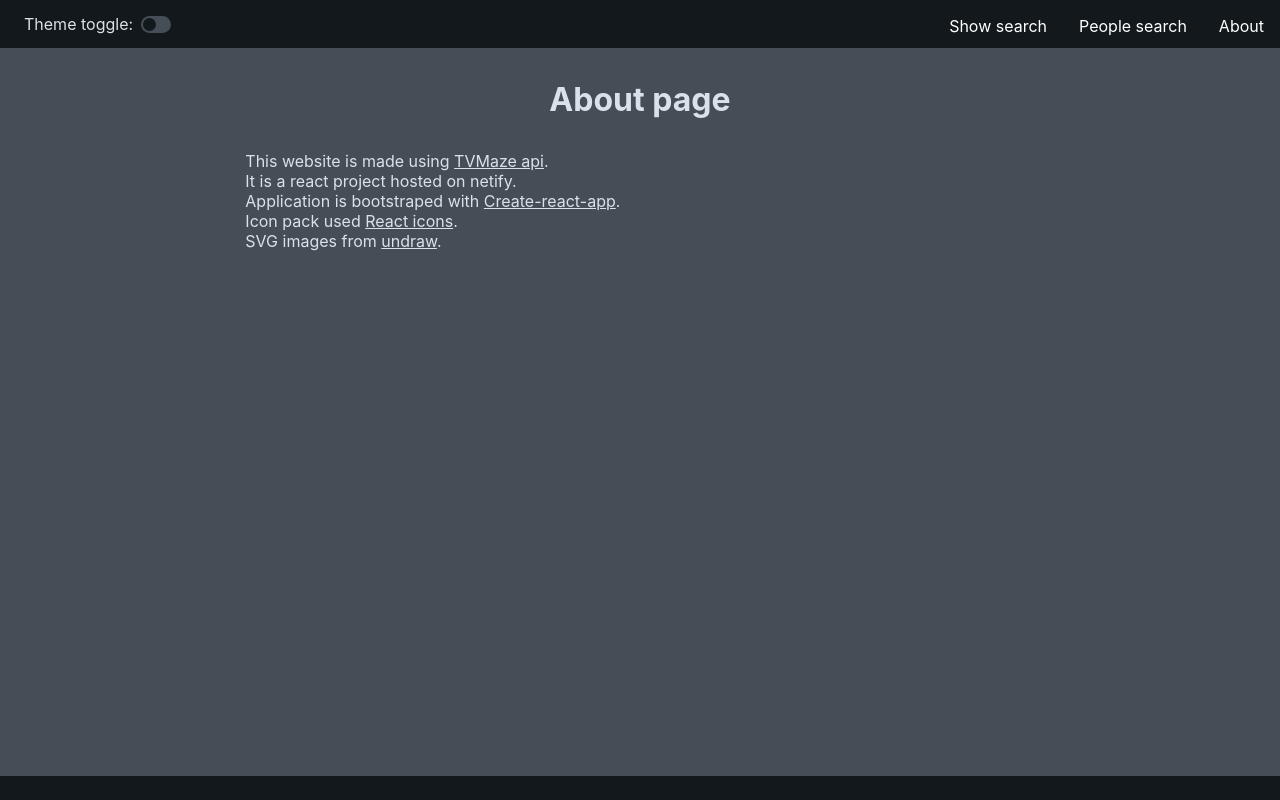
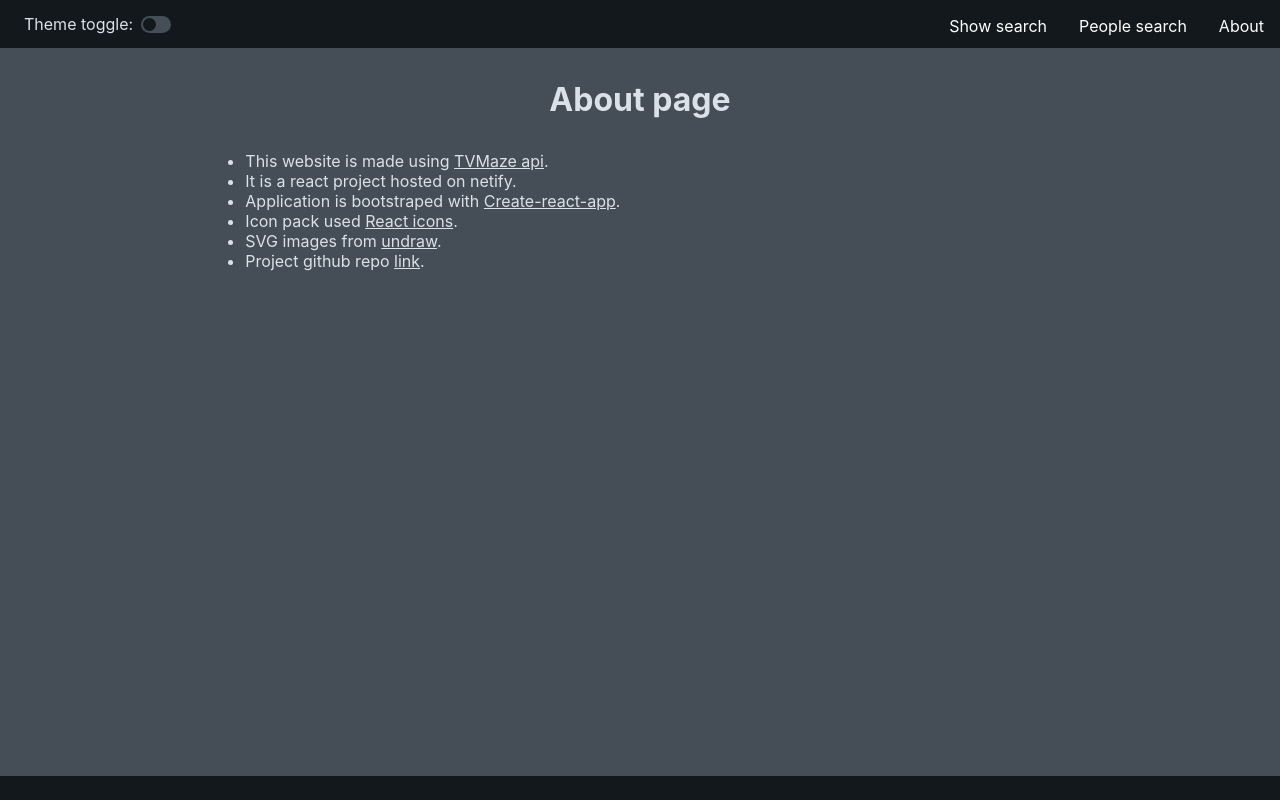
Before and after one commit to mirkotomovic/movie-api, a React (Create React App) app: page /about in a window 1280 px wide. Built offline with nearby package versions, Linux system fonts and the light colour scheme.

Commit message:
About and readme page change

```diff
--- a/src/App.css
+++ b/src/App.css
@@ -522,10 +522,6 @@ input:checked + .slider:before {
   margin-bottom: 2rem;
 }
 
-.about p {
-  align-self: flex-start;
-}
-
 @media (max-width: 800px) {
   /*
   =========================
--- a/src/components/About.js
+++ b/src/components/About.js
@@ -4,11 +4,14 @@ const About = () => {
   return (
     <div className="about">
       <h1>About page</h1>
-      <p>This website is made using <a href="https://www.tvmaze.com/api">TVMaze api</a>.</p>
-      <p>It is a react project hosted on netify.</p>
-      <p>Application is bootstraped with <a href="https://create-react-app.dev/">Create-react-app</a>.</p>
-      <p>Icon pack used <a href="https://www.npmjs.com/package/react-icons">React icons</a>.</p>
-      <p>SVG images from <a href="https://undraw.co">undraw</a>.</p>
+      <ul>
+        <li>This website is made using <a href="https://www.tvmaze.com/api">TVMaze api</a>.</li>
+        <li>It is a react project hosted on netify.</li>
+        <li>Application is bootstraped with <a href="https://create-react-app.dev/">Create-react-app</a>.</li>
+        <li>Icon pack used <a href="https://www.npmjs.com/package/react-icons">React icons</a>.</li>
+        <li>SVG images from <a href="https://undraw.co">undraw</a>.</li>
+        <li>Project github repo <a href="https://github.com/mirkotomovic/movie-api">link</a>.</li>
+      </ul>
     </div>
   )
 }
```
Also changed, not shown: 1 other file (tests, documents, lock files or other folders).
